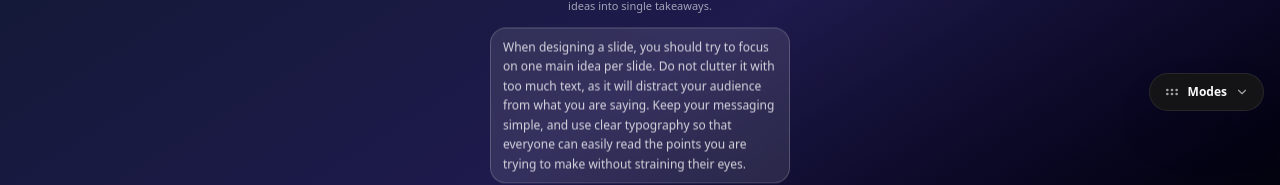
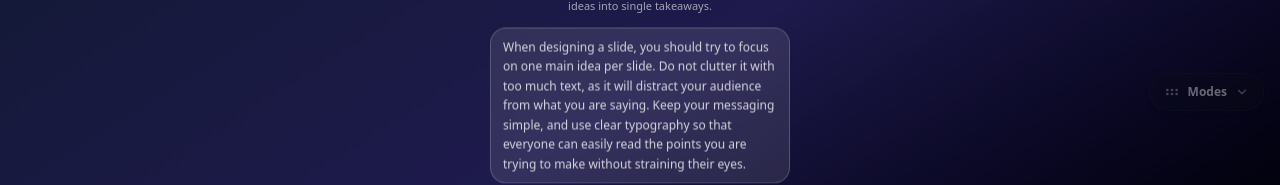
Before and after one commit to qhuydtvt/brief, a React (Vite) app: page / in a window 1280 px wide. Shown: the part 308-493 px from the top of the page. Built offline with nearby package versions, Linux system fonts and the light colour scheme.

Commit message:
fix: smooth opacity ease-out transition and drag release grace period for Modes widget

```diff
--- a/src/widgets/draggable-modes-widget/ui/DraggableModesWidget.tsx
+++ b/src/widgets/draggable-modes-widget/ui/DraggableModesWidget.tsx
@@ -10,6 +10,7 @@ interface DraggableModesWidgetProps {
 
 export function DraggableModesWidget({ coordinates, modeSwitcherSlot }: DraggableModesWidgetProps) {
   const [isExpanded, setIsExpanded] = useState(false);
+  const [isRecentlyDragged, setIsRecentlyDragged] = useState(false);
   const widgetRef = useRef<HTMLDivElement | null>(null);
   const wasDraggingRef = useRef(false);
 
@@ -20,6 +21,12 @@ export function DraggableModesWidget({ coordinates, modeSwitcherSlot }: Draggabl
   useEffect(() => {
     if (isDragging) {
       wasDraggingRef.current = true;
+      setIsRecentlyDragged(true);
+    } else if (wasDraggingRef.current) {
+      const timer = setTimeout(() => {
+        setIsRecentlyDragged(false);
+      }, 500);
+      return () => clearTimeout(timer);
     }
   }, [isDragging]);
 
@@ -66,6 +73,8 @@ export function DraggableModesWidget({ coordinates, modeSwitcherSlot }: Draggabl
     setIsExpanded((prev) => !prev);
   };
 
+  const isInteracting = isDragging || isRecentlyDragged || isExpanded;
+
   return (
     <div
       ref={setCombinedRef}
@@ -73,10 +82,10 @@ export function DraggableModesWidget({ coordinates, modeSwitcherSlot }: Draggabl
       {...attributes}
       {...listeners}
       onClick={handleClick}
-      className={`fixed right-4 top-1/2 -translate-y-1/2 flex flex-col items-center z-50 bg-card/90 backdrop-blur-md border border-border/80 shadow-2xl select-none touch-none cursor-grab active:cursor-grabbing hover:border-primary/50 ${
-        isDragging
-          ? "transition-none shadow-indigo-500/20"
-          : "transition-[padding,border-radius,background-color,border-color,box-shadow] duration-200 ease-out"
+      className={`fixed right-4 top-1/2 -translate-y-1/2 flex flex-col items-center z-50 backdrop-blur-md border select-none touch-none cursor-grab active:cursor-grabbing hover:border-primary/50 hover:opacity-100 hover:bg-card/95 focus-within:opacity-100 focus-within:bg-card/95 transition-[opacity,background-color,border-color,padding,border-radius,box-shadow] duration-500 ease-out ${
+        isInteracting
+          ? "opacity-100 bg-card/95 border-border/80 shadow-2xl"
+          : "opacity-40 bg-card/40 border-border/40 shadow-md"
       } ${isExpanded ? "p-3.5 gap-y-3 rounded-2xl" : "px-3.5 py-2.5 rounded-full"}`}
     >
       {!isExpanded ? (
```
